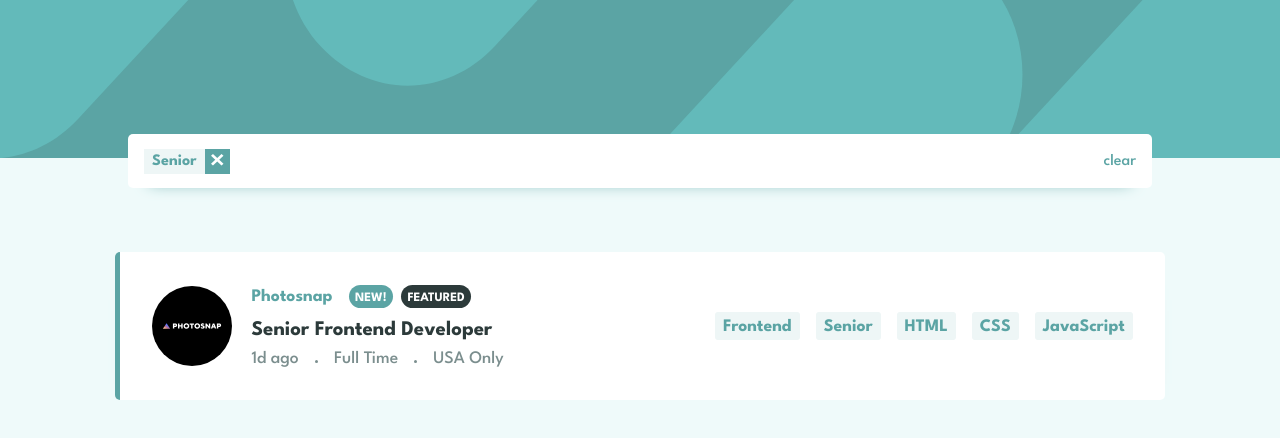
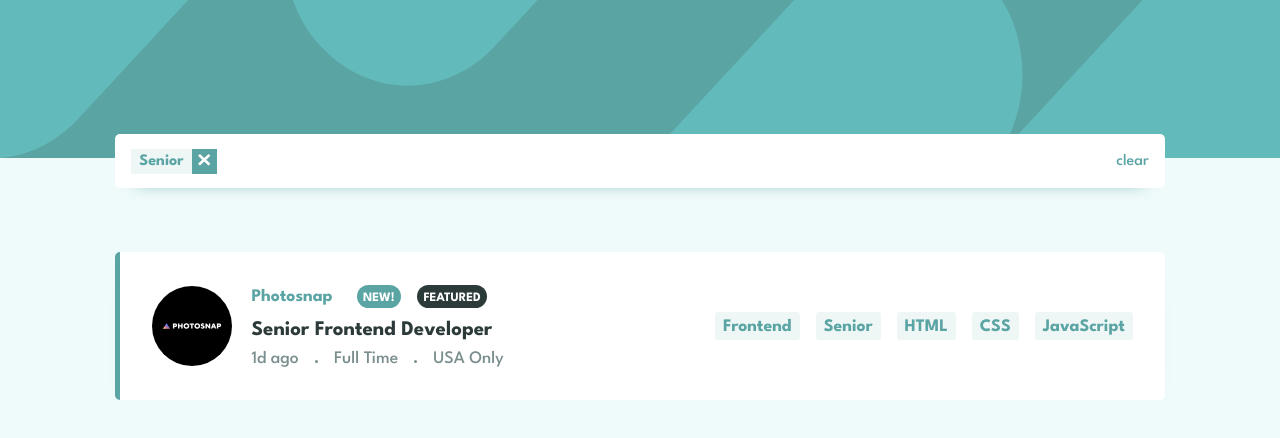
Before and after one commit to iprinceroyy/job-filtering, a React (Create React App) app: page / in a window 1280 px wide. Both pictures are taken after a click on the element "Senior". Shown: the top 438 px of the page. Built offline with nearby package versions, Linux system fonts and the light colour scheme.

Commit message:
update design

```diff
--- a/src/components/companyComponent/CompanyComponentStyles.scss
+++ b/src/components/companyComponent/CompanyComponentStyles.scss
@@ -4,6 +4,9 @@
 .Company {
 	@include m.display-flex($gap: 1rem, $align: center);
 	font-weight: var.$fw-700;
+	@media (min-width: 54rem) {
+		gap: 1.5rem;
+	}
 
 	.Company__Name {
 		color: var.$desaturated-dark-cyan;
--- a/src/components/jobComponent/JobComponentStyles.scss
+++ b/src/components/jobComponent/JobComponentStyles.scss
@@ -50,6 +50,7 @@
 
 		& > p {
 			font-weight: var.$fw-700;
+			font-size: 0.92rem;
 			color: var.$very-dark-grayish-cyan;
 			@media (min-width: 64rem) {
 				font-size: 1.3rem;
--- a/src/components/tagsComponent/TagsComponentStyles.scss
+++ b/src/components/tagsComponent/TagsComponentStyles.scss
@@ -34,7 +34,7 @@
 	display: flex;
 	justify-content: space-between;
 	align-items: center;
-	width: 80%;
+	width: 82%;
 	justify-self: center;
 	margin-block-start: -1.5rem;
 	padding-inline: 1rem;
```
